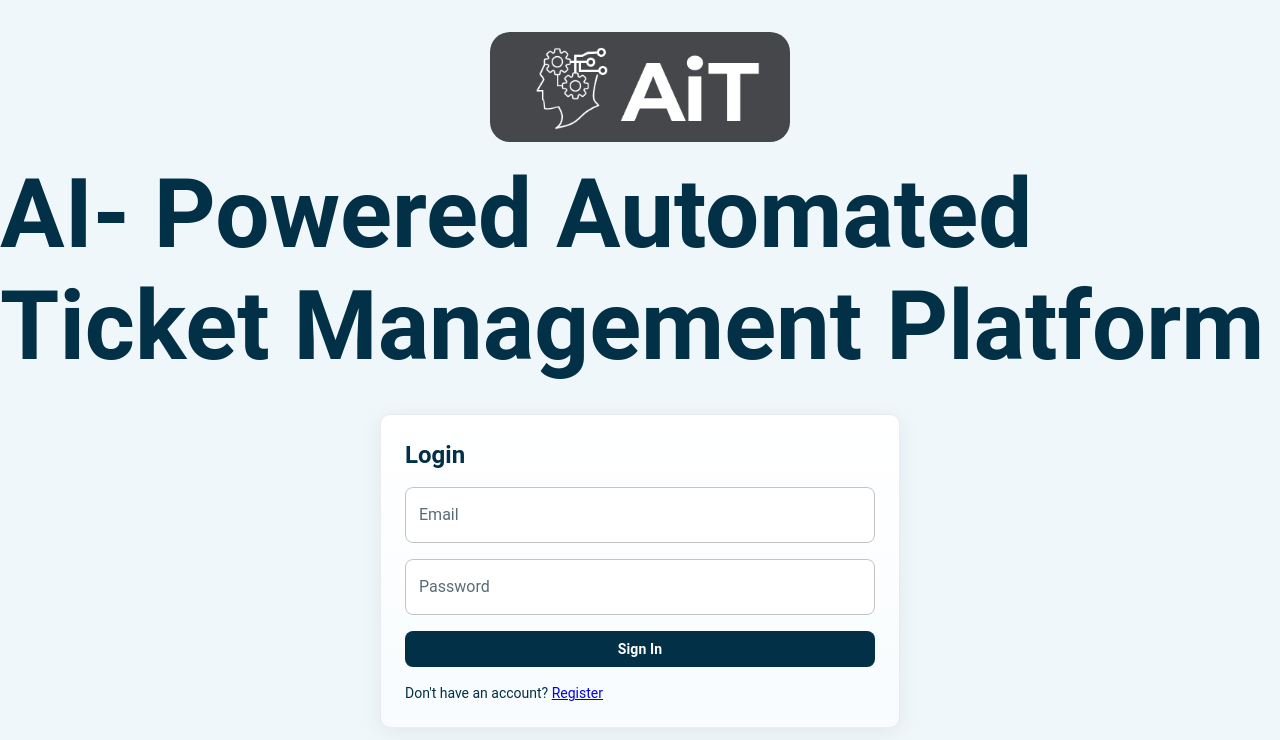
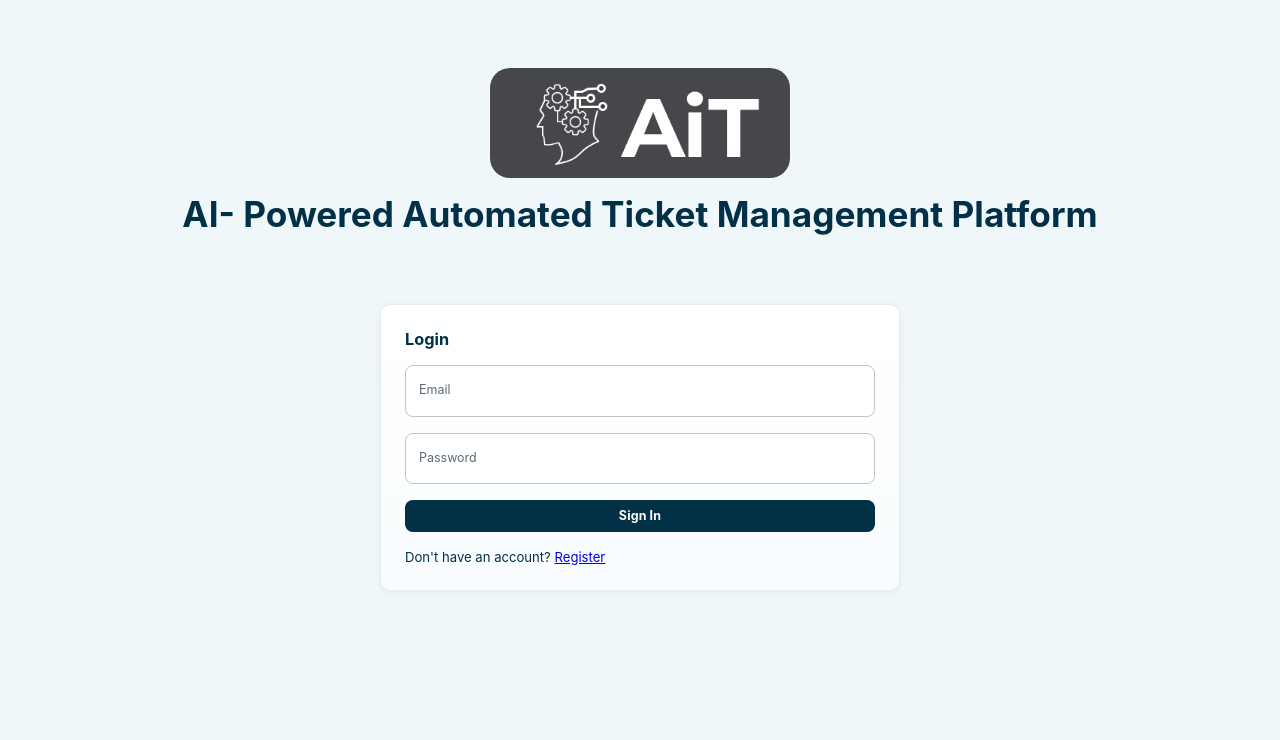
Before and after one commit to mansoorisana18/ait-aiticketing, a React (Vite) app in the folder frontend/: page /login in a window 1280 px wide. Shown: the top 740 px of the page. Built offline with nearby package versions, Linux system fonts and the light colour scheme; no server answers.

Commit message:
Updated global theme

```diff
--- a/frontend/src/theme/globalSummerTheme.ts
+++ b/frontend/src/theme/globalSummerTheme.ts
@@ -48,19 +48,87 @@ const globalSummerTheme = createTheme({
   },
 
   typography: {
-    fontFamily: '"Roboto", "Inter", "Helvetica", "Arial", sans-serif',
-    h1: { fontWeight: 800, color: "#023047" },
-    h2: { fontWeight: 800, color: "#023047" },
-    h3: { fontWeight: 800, color: "#023047" },
-    h4: { fontWeight: 800, color: "#023047" },
-    h5: { fontWeight: 700, color: "#023047" },
-    h6: { fontWeight: 700, color: "#023047" },
-    subtitle1: { fontWeight: 600, color: "#023047" },
-    subtitle2: { fontWeight: 600, color: "#4A6070" },
+    fontFamily: '"DM Sans", "Inter", "Helvetica", "Arial", sans-serif',
+
+    h1: {
+      fontWeight: 800,
+      color: "#023047",
+      fontSize: "2.2rem",
+      lineHeight: 1.18,
+    },
+    h2: {
+      fontWeight: 800,
+      color: "#023047",
+      fontSize: "1.72rem",
+      lineHeight: 1.2,
+    },
+    h3: {
+      fontWeight: 800,
+      color: "#023047",
+      fontSize: "1.45rem",
+      lineHeight: 1.22,
+    },
+    h4: {
+      fontWeight: 800,
+      color: "#023047",
+      fontSize: "1.22rem",
+      lineHeight: 1.24,
+    },
+    h5: {
+      fontWeight: 700,
+      color: "#023047",
+      fontSize: "1.02rem",
+      lineHeight: 1.24,
+    },
+    h6: {
+      fontWeight: 700,
+      color: "#023047",
+      fontSize: "0.94rem",
+      lineHeight: 1.24,
+    },
+
+    subtitle1: {
+      fontWeight: 600,
+      color: "#023047",
+      fontSize: "0.88rem",
+      lineHeight: 1.35,
+    },
+    subtitle2: {
+      fontWeight: 600,
+      color: "#4A6070",
+      fontSize: "0.8rem",
+      lineHeight: 1.3,
+    },
+
+    body1: {
+      fontSize: "0.88rem",
+      lineHeight: 1.45,
+      color: "#023047",
+    },
+    body2: {
+      fontSize: "0.82rem",
+      lineHeight: 1.4,
+      color: "#023047",
+    },
+
     button: {
       textTransform: "none",
       fontWeight: 700,
+      fontSize: "0.8rem",
       letterSpacing: "0.01em",
+    },
+
+    caption: {
+      fontSize: "0.7rem",
+      lineHeight: 1.25,
+      color: "#4A6070",
+    },
+
+    overline: {
+      fontSize: "0.66rem",
+      lineHeight: 1.2,
+      fontWeight: 700,
+      letterSpacing: "0.04em",
     },
   },
 
@@ -139,7 +207,7 @@ const globalSummerTheme = createTheme({
           backgroundColor: "#FFFFFF",
           backgroundImage: "linear-gradient(180deg, rgba(255,255,255,1), rgba(248,252,254,1))",
           border: "1px solid rgba(2,48,71,0.08)",
-          boxShadow: "0 4px 20px rgba(2,48,71,0.07)",
+          boxShadow: "0 2px 10px rgba(2,48,71,0.05)",
         },
         elevation1: {
           boxShadow: "0 2px 10px rgba(2,48,71,0.06)",
@@ -190,18 +258,18 @@ const globalSummerTheme = createTheme({
     MuiAccordionSummary: {
       styleOverrides: {
         root: {
-          backgroundColor: alpha("#8ECAE6", 0.14),
+          backgroundColor: alpha("#023047", 0.03),
           borderBottom: "1px solid rgba(2,48,71,0.08)",
-          minHeight: 52,
+          minHeight: 40,
           "&.Mui-expanded": {
-            minHeight: 52,
-            backgroundColor: alpha("#8ECAE6", 0.22),
+            minHeight: 40,
+            backgroundColor: alpha("#023047", 0.05),
           },
           "& .MuiAccordionSummary-content": {
-            margin: "12px 0",
+            margin: "6px 0",
           },
           "& .MuiAccordionSummary-content.Mui-expanded": {
-            margin: "12px 0",
+            margin: "6px 0",
           },
         },
       },
@@ -211,6 +279,7 @@ const globalSummerTheme = createTheme({
       styleOverrides: {
         root: {
           backgroundColor: alpha("#FFFFFF", 0.96),
+          padding: 12,
         },
       },
     },
@@ -243,9 +312,17 @@ const globalSummerTheme = createTheme({
 
     MuiTableCell: {
       styleOverrides: {
+        head: {
+          fontSize: "0.76rem",
+          paddingTop: 8,
+          paddingBottom: 8,
+        },
         body: {
           color: "#023047",
           borderBottom: "1px solid rgba(2,48,71,0.07)",
+          fontSize: "0.78rem",
+          paddingTop: 7,
+          paddingBottom: 7,
         },
       },
     },
@@ -255,6 +332,12 @@ const globalSummerTheme = createTheme({
         root: {
           borderRadius: 8,
           boxShadow: "none",
+          fontSize: "0.78rem",
+          minHeight: 30,
+          paddingTop: 5,
+          paddingBottom: 5,
+          paddingLeft: 10,
+          paddingRight: 10,
           "&:hover": { boxShadow: "none" },
           "&:active": { boxShadow: "none" },
         },
@@ -302,6 +385,7 @@ const globalSummerTheme = createTheme({
         root: {
           borderRadius: 8,
           backgroundColor: "#FFFFFF",
+          fontSize: "0.8rem",
           "&:hover .MuiOutlinedInput-notchedOutline": {
             borderColor: "#219EBC",
           },
@@ -310,6 +394,9 @@ const globalSummerTheme = createTheme({
             borderWidth: 2,
           },
         },
+        input: {
+          fontSize: "0.8rem",
+        },
       },
     },
 
@@ -317,6 +404,7 @@ const globalSummerTheme = createTheme({
       styleOverrides: {
         root: {
           color: "#5A6B75",
+          fontSize: "0.78rem",
           "&.Mui-focused": { color: "#023047" },
         },
       },
@@ -327,7 +415,12 @@ const globalSummerTheme = createTheme({
         root: {
           borderRadius: 6,
           fontWeight: 700,
-          fontSize: "0.75rem",
+          fontSize: "0.64rem",
+          height: 20,
+        },
+        label: {
+          paddingLeft: 6,
+          paddingRight: 6,
         },
         colorPrimary: {
           backgroundColor: alpha("#023047", 0.10),
@@ -370,7 +463,10 @@ const globalSummerTheme = createTheme({
         root: {
           borderRadius: 8,
           fontWeight: 600,
-          boxShadow: "0 4px 16px rgba(2,48,71,0.10)",
+          fontSize: "0.78rem",
+          boxShadow: "0 2px 8px rgba(2,48,71,0.08)",
+          paddingTop: 5,
+          paddingBottom: 5,
         },
         filledSuccess: { backgroundColor: "#15803D", color: "#FFFFFF" },
         filledError: { backgroundColor: "#C62828", color: "#FFFFFF" },
```
